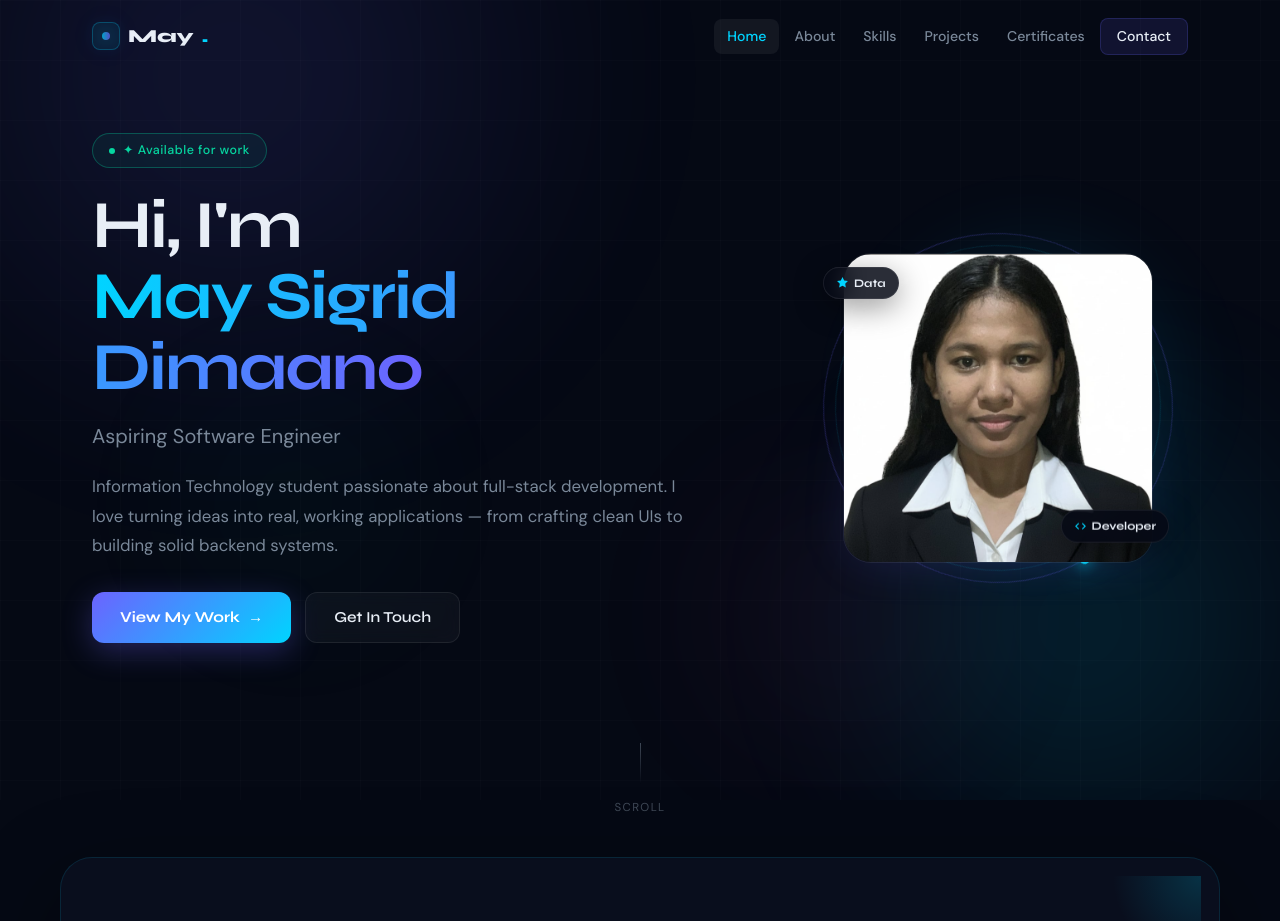
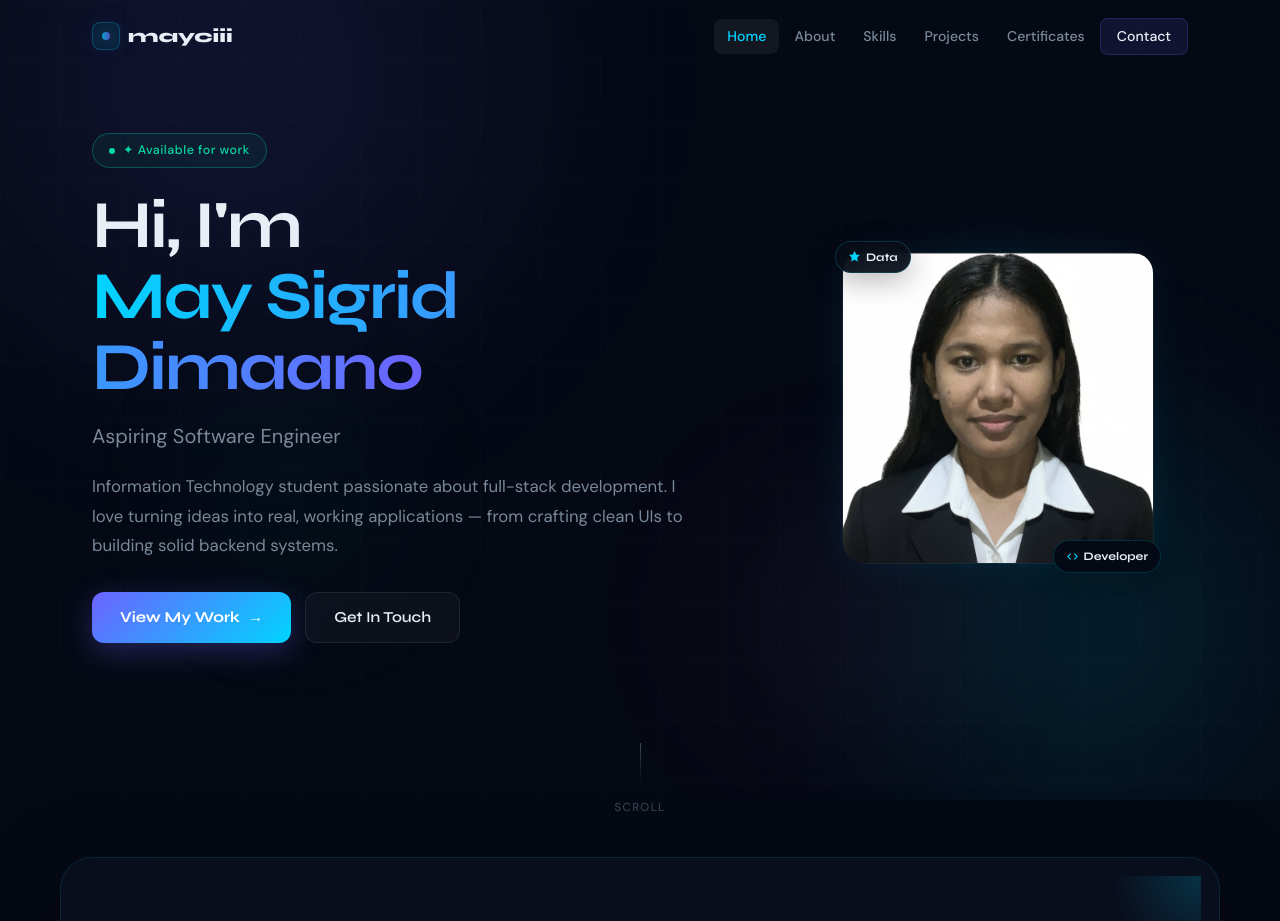
Before and after one commit to mayciii/portfolio_enhanced, a Flask app: page / in a window 1280 px wide. Shown: the top 921 px of the page. Run offline with Flask 3, Linux system fonts and the light colour scheme.

Commit message:
enhanced profile

```diff
--- a/static/css/style.css
+++ b/static/css/style.css
@@ -233,46 +233,77 @@ header, main, footer { position: relative; z-index: 1; }
 /* Hero Image */
 .hero-image { display: flex; justify-content: center; }
 .img-frame { position: relative; width: 310px; height: 310px; }
-.img-bg-blob {
-    position: absolute; inset: -20px;
-    background: radial-gradient(circle at 50% 50%, rgba(108,99,255,0.18), rgba(0,212,255,0.08) 40%, transparent 70%);
-    border-radius: 50%; filter: blur(30px); animation: drift 12s ease infinite alternate;
+
+.photo-shell {
+    position: absolute;
+    inset: 0;
+    border-radius: 24px;
+    border: 1px solid rgba(0, 212, 255, 0.16);
+    box-shadow: 0 0 0 1px rgba(255,255,255,0.05), 0 0 40px rgba(0, 212, 255, 0.08);
 }
+
+.photo-shell::after {
+    content: '';
+    position: absolute;
+    inset: 0;
+    border-radius: 24px;
+    border-right: 4px solid rgba(0, 212, 255, 0.35);
+    opacity: 0.7;
+    pointer-events: none;
+}
+
+.image-halo {
+    position: absolute;
+    inset: -18px;
+    background: radial-gradient(circle at 50% 40%, rgba(0, 212, 255, 0.18), transparent 55%);
+    filter: blur(26px);
+    opacity: 0.75;
+    z-index: 0;
+}
+
 .img-frame img {
-    width: 100%; height: 100%; object-fit: cover; border-radius: 28px;
-    border: 1px solid var(--card-border); position: relative; z-index: 2;
-    transition: transform 300ms var(--ease);
+    width: 100%;
+    height: 100%;
+    object-fit: cover;
+    border-radius: 20px;
+    position: relative;
+    z-index: 2;
+    transition: transform 300ms var(--ease), filter 300ms;
 }
-.img-frame:hover img { transform: translateY(-8px) rotate(-1deg) scale(1.02); }
-.img-ring { position: absolute; border-radius: 50%; border: 1px solid; z-index: 1; }
-.ring-outer {
-    inset: -20px; border-color: rgba(108,99,255,0.25);
-    animation: ring-spin 16s linear infinite;
+.img-frame:hover img {
+    transform: translateY(-3px) scale(1.01);
 }
-.ring-outer::after {
-    content: ''; position: absolute; width: 10px; height: 10px; border-radius: 50%;
-    background: var(--cyan); top: -5px; left: 50%;
-    box-shadow: 0 0 14px var(--cyan), 0 0 28px var(--cyan);
+
+.float-badge {
+    position: absolute;
+    z-index: 3;
+    display: flex;
+    align-items: center;
+    gap: 5px;
+    padding: 6px 12px;
+    border-radius: 999px;
+    border: 1px solid rgba(0, 212, 255, 0.18);
+    background: rgba(5, 9, 20, 0.92);
+    backdrop-filter: blur(12px);
+    font-family: var(--font-head);
+    font-size: .72rem;
+    font-weight: 700;
+    color: var(--text);
+    white-space: nowrap;
+    box-shadow: 0 8px 28px rgba(0,0,0,0.28);
+    animation: float-bob 4s ease-in-out infinite alternate;
+    transition: transform 200ms, box-shadow 200ms;
 }
-.ring-inner { inset: -8px; border-color: rgba(0,212,255,0.12); animation: ring-spin 10s linear infinite reverse; }
-@keyframes ring-spin { to { transform: rotate(360deg); } }
-.img-glow {
-    position: absolute; inset: 0; border-radius: 28px;
-    background: radial-gradient(circle at 50% 120%, rgba(108,99,255,0.28) 0%, transparent 70%);
-    z-index: 0; filter: blur(20px);
-}
-.float-badge {
-    position: absolute; z-index: 3; display: flex; align-items: center; gap: 5px;
-    padding: 6px 12px; border-radius: 999px; border: 1px solid var(--card-border);
-    background: rgba(5,9,20,0.85); backdrop-filter: blur(12px);
-    font-family: var(--font-head); font-size: .72rem; font-weight: 700; color: var(--text);
-    white-space: nowrap; box-shadow: 0 8px 30px rgba(0,0,0,0.4);
-    animation: float-bob 4s ease-in-out infinite alternate;
+.float-badge:hover {
+    transform: translateY(-2px);
+    box-shadow: 0 14px 35px rgba(0, 212, 255, 0.18);
 }
 .float-badge svg { color: var(--cyan); }
-.float-badge--tl { top: 16px; left: -20px; animation-delay: 0s; }
-.float-badge--br { bottom: 20px; right: -16px; animation-delay: -2s; }
+.float-badge--tl { top: -10px; left: -8px; animation-delay: 0s; }
+.float-badge--br { bottom: -10px; right: -8px; animation-delay: -1.2s; }
+
 @keyframes float-bob { from { transform: translateY(0); } to { transform: translateY(-8px); } }
+
 .scroll-hint { display: flex; flex-direction: column; align-items: center; gap: 8px; margin-top: 60px; color: var(--muted); font-size: .72rem; letter-spacing: .12em; text-transform: uppercase; opacity: .5; }
 .scroll-line { width: 1px; height: 48px; background: linear-gradient(to bottom, var(--muted), transparent); animation: scroll-drop 2s var(--ease) infinite; }
 @keyframes scroll-drop {
--- a/templates/index.html
+++ b/templates/index.html
@@ -28,7 +28,7 @@
     <div class="nav-inner wrap">
         <a class="nav-logo" href="#">
             <span class="logo-mark"><span class="logo-dot"></span></span>
-            {{ data.name.split()[0] }}<span class="logo-accent">.</span>
+            mayciii<span class="logo-accent"></span>
         </a>
         <button class="nav-toggle" aria-label="Open navigation" aria-expanded="false">
             <span class="bar"></span><span class="bar"></span><span class="bar"></span>
@@ -68,11 +68,9 @@
         </div>
         <div class="hero-image">
             <div class="img-frame">
-                <div class="img-bg-blob"></div>
+                <div class="photo-shell"></div>
                 <img src="{{ url_for('static', filename='images/ID.png') }}" alt="{{ data.name }}">
-                <div class="img-ring ring-outer"></div>
-                <div class="img-ring ring-inner"></div>
-                <div class="img-glow"></div>
+                <div class="image-halo"></div>
                 <div class="float-badge float-badge--tl">
                     <svg width="13" height="13" viewBox="0 0 24 24" fill="currentColor"><path d="M12 2l3.09 6.26L22 9.27l-5 4.87 1.18 6.88L12 17.77l-6.18 3.25L7 14.14 2 9.27l6.91-1.01L12 2z"/></svg>
                     Data
```
